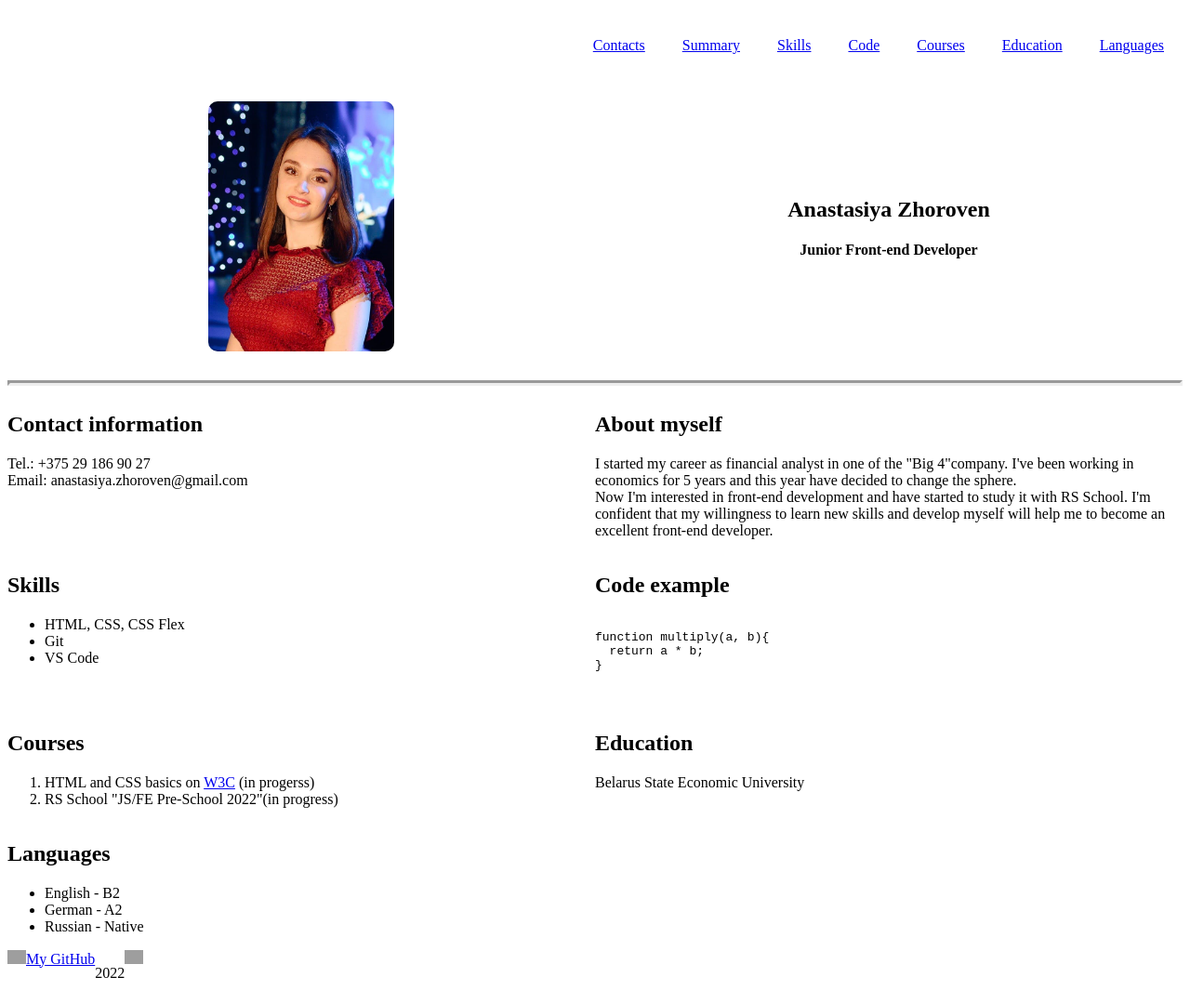
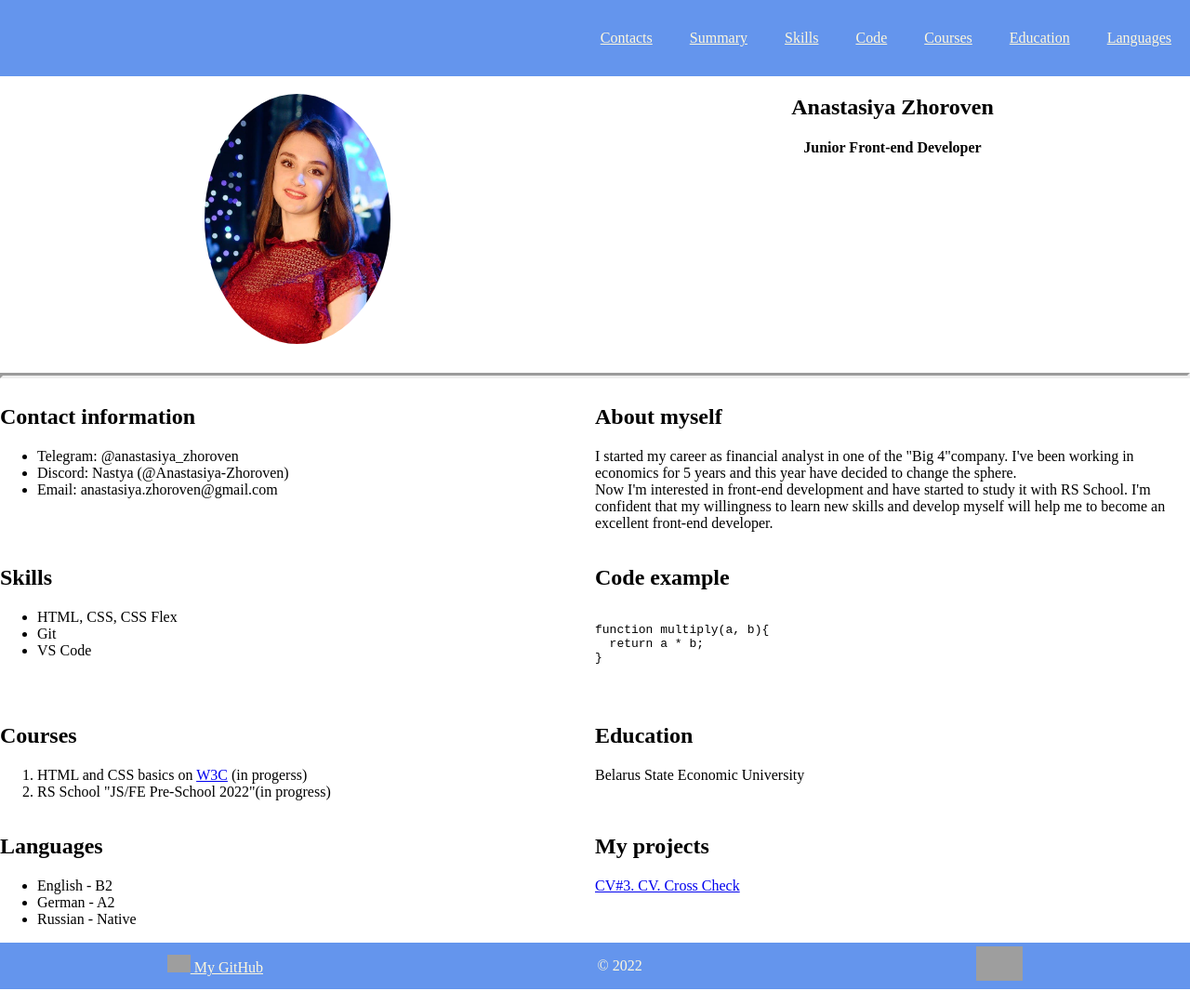
Before and after one commit to Anastasiya-Zhoroven/rsschool-cv, a plain HTML site: page index.html in a window 1280 px wide. Shown: the whole page at 93% size. Drawn offline with Linux system fonts and the light colour scheme; grey boxes are pictures that could not be loaded.

Commit message:
feat: change background-color amd modify info

```diff
--- a/index.html
+++ b/index.html
@@ -51,10 +51,11 @@
     <hr class="separator">
     <section class="section" id="contacts">
       <h2 class="section-item">Contact information</h2>
-      <p>
-        Tel.: +375 29 186 90 27<br>
-        Email: anastasiya.zhoroven@gmail.com
-      </p>
+      <ul>
+        <li>Telegram: @anastasiya_zhoroven</li>
+        <li>Discord: Nastya (@Anastasiya-Zhoroven)</li>
+        <li>Email: anastasiya.zhoroven@gmail.com</li>
+      </ul>
     </section>
     <section class="section" id="short-summary">
       <h2 class="section-item">About myself</h2>
@@ -104,11 +105,17 @@ function multiply(a, b){
         <li>Russian - Native</li>
       </ul>
     </section>
+    <section class="section" id="My projects">
+        <h2 class="section-item">My projects</h2>
+        <p>
+          <a href="https://anastasiya-zhoroven.github.io/rsschool-cv/#contacts">CV#3. CV. Cross Check</a>
+        </p>
+      </section>
   </main>
   <footer class="footer">
-    <a href="https://github.com/Anastasiya-Zhoroven"><img class="footer-image" src="https://cdn-icons-png.flaticon.com/512/25/25231.png" alt="GitHub">My GitHub</a>
-    <p>2022</p>
-    <a href="https://rs.school/js-stage0/"><img class="footer-image" src="https://rs.school/images/rs_school_js.svg" alt="Logo RS School"></a>
+    <a href="https://github.com/Anastasiya-Zhoroven" class="github-link"><img class="footer-image" src="https://cdn-icons-png.flaticon.com/512/25/25231.png" alt="GitHub"> My GitHub</a>
+    <p>&copy 2022</p>
+    <a href="https://rs.school/js-stage0/"><img class="footer-image2" src="https://rs.school/images/rs_school_js.svg" alt="Logo RS School"></a>
   </footer>
 </body>
 
--- a/style.css
+++ b/style.css
@@ -5,10 +5,15 @@ html {
   body {
     display: flex;
     flex-direction: column;
-    justify-content: space-between;
+    justify-content: center;
     min-height: 100vh;
+    min-width: 100vw;
+    margin: 0 auto;
   }
 
+  .header {
+      background-color: cornflowerblue;
+  }
   .container {
     max-width: 1440px;
     margin: 0 auto;
@@ -17,10 +22,12 @@ html {
   .main-container {
     display: flex;
     flex-wrap: wrap;
+    margin: 0 auto;
   }
 
   .section {
     width: 50%;
+    margin: 0 auto;
   }
 
   .nav-list {
@@ -34,25 +41,29 @@ html {
     padding: 0 20px;
     line-height: 50px;
     transition: .3s;
+    color: cornsilk;
   }
 
   .section-item a {
     color: #829985;
     text-decoration: none;
     transition: color 0.5s;
+    margin: 0 auto;
   }
 
   .section-item a:hover {
     color: #4d2323;
+    margin: 0 auto;
   }
 
   .avatar_1 {
-    border-radius: 10px;
+    border-radius: 50%;
     width: 200px;
   }
 
   .row-container {
     flex-direction: row;
+    margin: 0 auto;
   }
 
   #avatar,#info {
@@ -60,7 +71,7 @@ html {
   }
 
   #info {
-    margin: auto;
+    margin: 0 auto;
   }
 
   .separator {
@@ -70,8 +81,21 @@ html {
 
 .footer {
     display: flex;
+    flex-direction: row;
+    align-items: center;
+    justify-content: space-around;
+    background-color: cornflowerblue;
+    color: cornsilk;
 }
 
   .footer-image {
-    width: 20px;
+    width: 25px;
   }
+
+  .footer-image2 {
+    width: 50px;
+  }
+
+  .github-link {
+      color: cornsilk;
+  }
```
